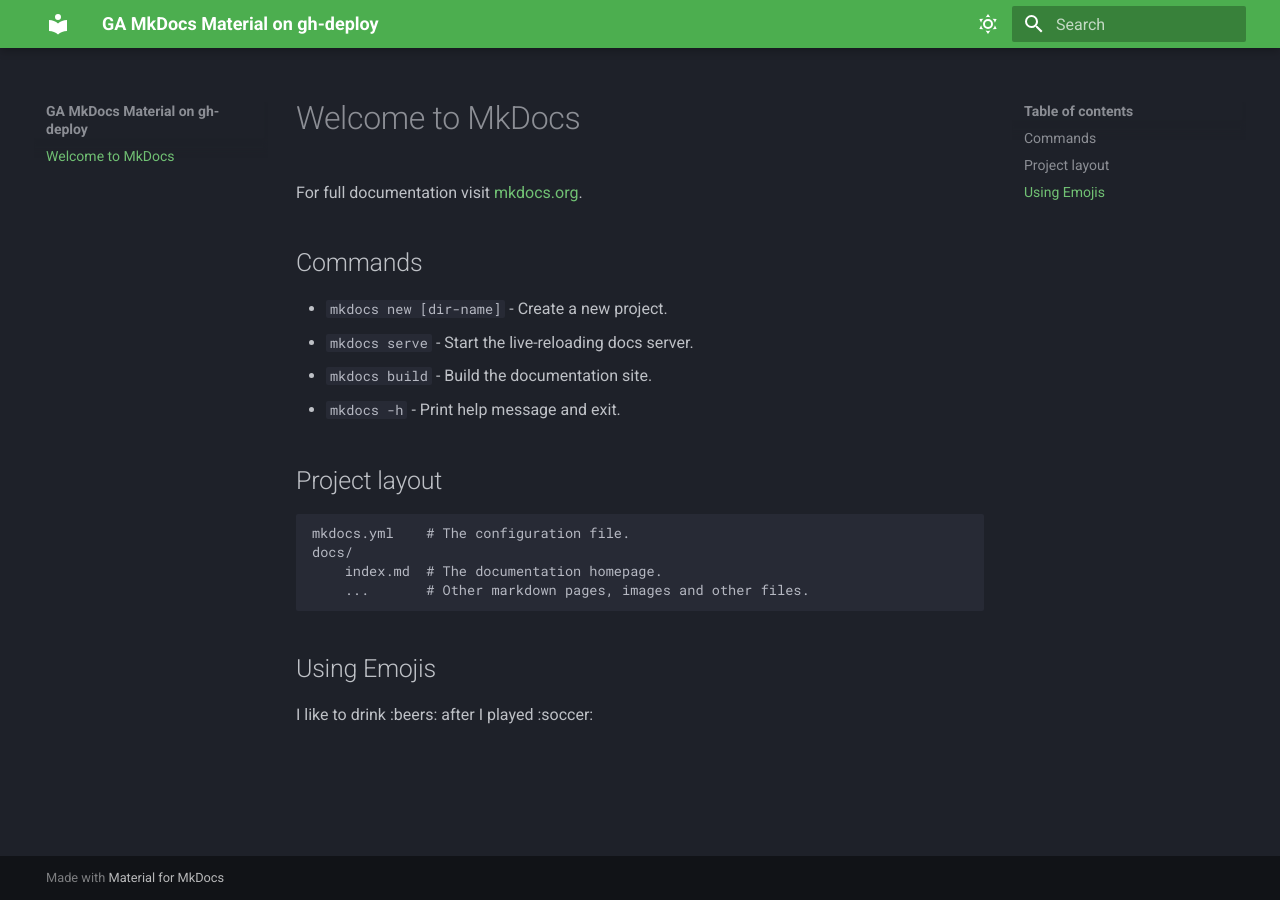
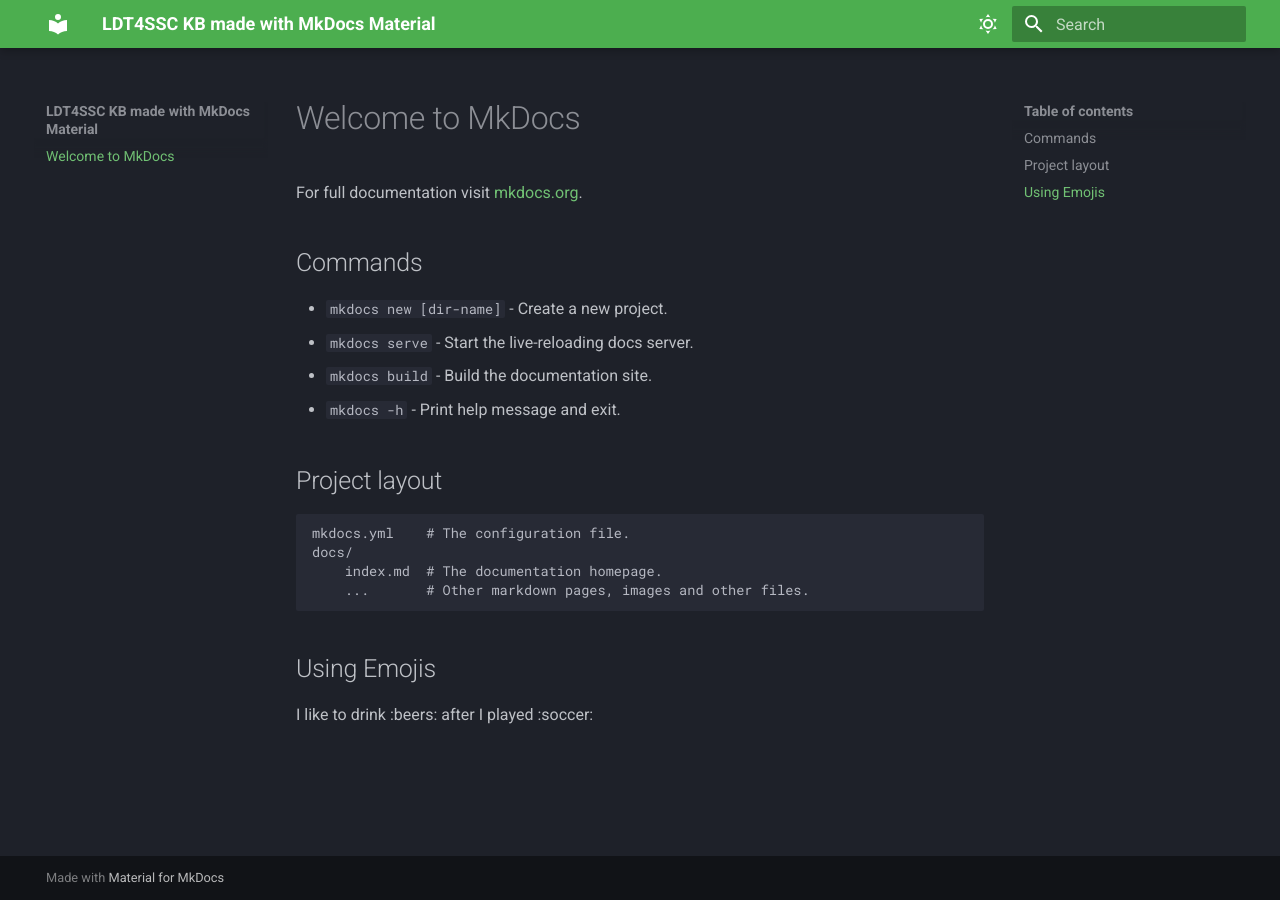
Before and after one commit to ldt4ssc/ldt4ssc.github.io, an MkDocs documentation site: the page built from docs/index.md, in a window 1280 px wide. Built offline with MkDocs 1.6.1 and Material for MkDocs 9.7.7, drawn with Linux system fonts in a browser that asks for light colours.

Commit message:
Web page title improvement.

```diff
--- a/mkdocs.yml
+++ b/mkdocs.yml
@@ -1,4 +1,4 @@
-site_name: GA MkDocs Material on gh-deploy
+site_name: LDT4SSC KB made with MkDocs Material
 site_url: https://doesntmatter.example
 theme:
   name: material
```
